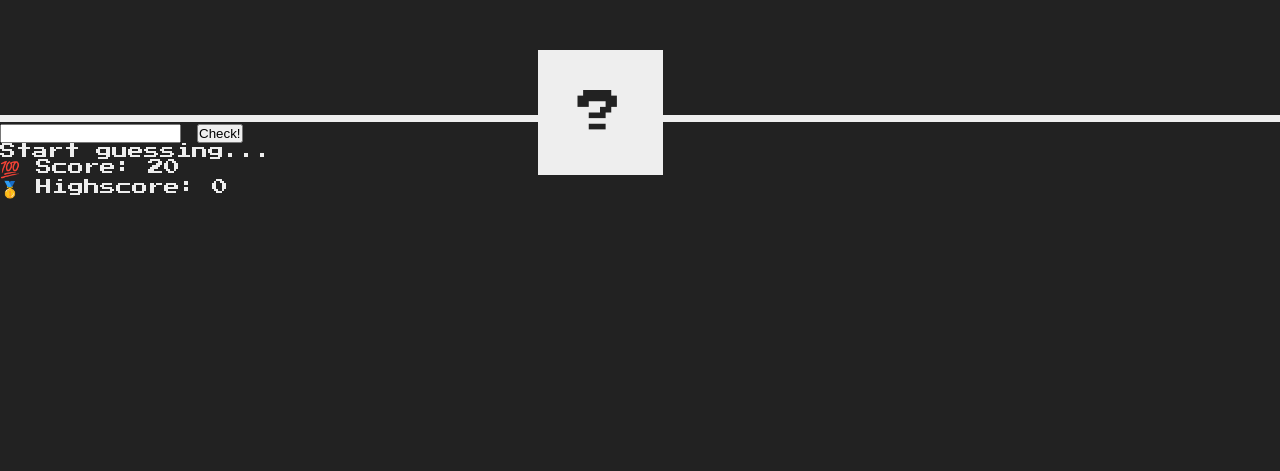
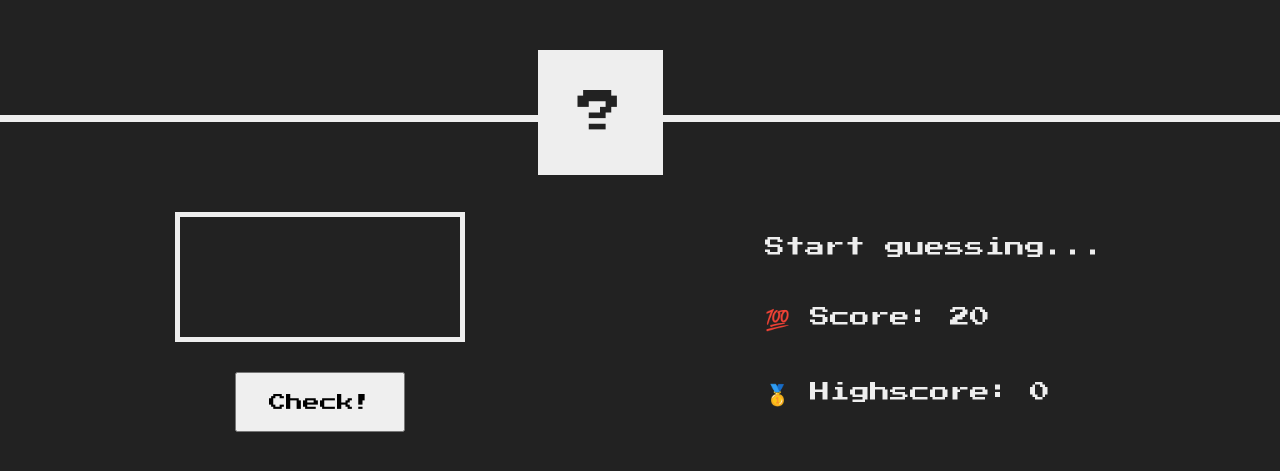
Before and after one commit to Luka-Popovic06/Guess-My-Number, a plain HTML site: page index.html in a window 1280 px wide. Shown: the part 175-646 px from the top of the page. Drawn offline with Linux system fonts and the light colour scheme.

Commit message:
Editing the main part in CSS

```diff
--- a/index.html
+++ b/index.html
@@ -22,7 +22,7 @@
     <main>
       <div class="left">
         <input type="number" class="guess" />
-        <button class="btn check">Check!</button>
+        <button class="btn-check">Check!</button>
       </div>
       <div class="right">
         <p class="message">Start guessing...</p>
--- a/style.css
+++ b/style.css
@@ -46,3 +46,42 @@ header {
   left: 42%;
   bottom: -60px;
 }
+/*MAIN*/
+main {
+  display: flex;
+  gap: 300px;
+  height: 400px;
+  align-items: center;
+  justify-content: center;
+}
+.left {
+  display: flex;
+  flex-direction: column;
+  align-items: center;
+}
+.guess {
+  font-family: "Press Start 2P", sans-serif;
+  width: 240px;
+  height: 80px;
+  background-color: #222;
+  color: #eee;
+  padding: 20px;
+  border: 5px solid #eee;
+  margin-bottom: 30px;
+  text-align: center;
+  font-size: 60px;
+}
+.btn-check {
+  font-family: "Press Start 2P", sans-serif;
+  align-items: center;
+  width: 170px;
+  height: 60px;
+  font-size: 17px;
+  cursor: pointer;
+}
+.right {
+  font-size: 20px;
+  display: flex;
+  flex-direction: column;
+  gap: 50px;
+}
```
